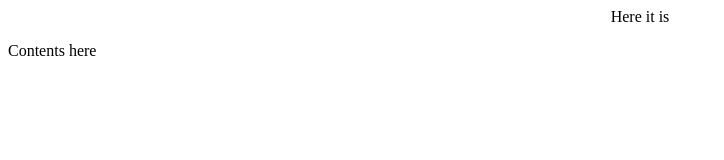
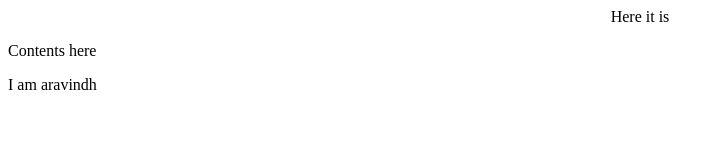
Before and after one commit to aravindhkrishnamoorthy/secondmainfolder, a plain HTML site: page index.html in a window 1280 px wide. Shown: the whole page, without its empty margins (0-724 px from the left). Drawn offline with Linux system fonts and the light colour scheme.

Commit message:
added p tag

```diff
--- a/index.html
+++ b/index.html
@@ -8,5 +8,6 @@
 <body>
     <center>Here it is</center>
     <p>Contents here</p>
+    <p>I am aravindh </p>
 </body>
 </html>
```
